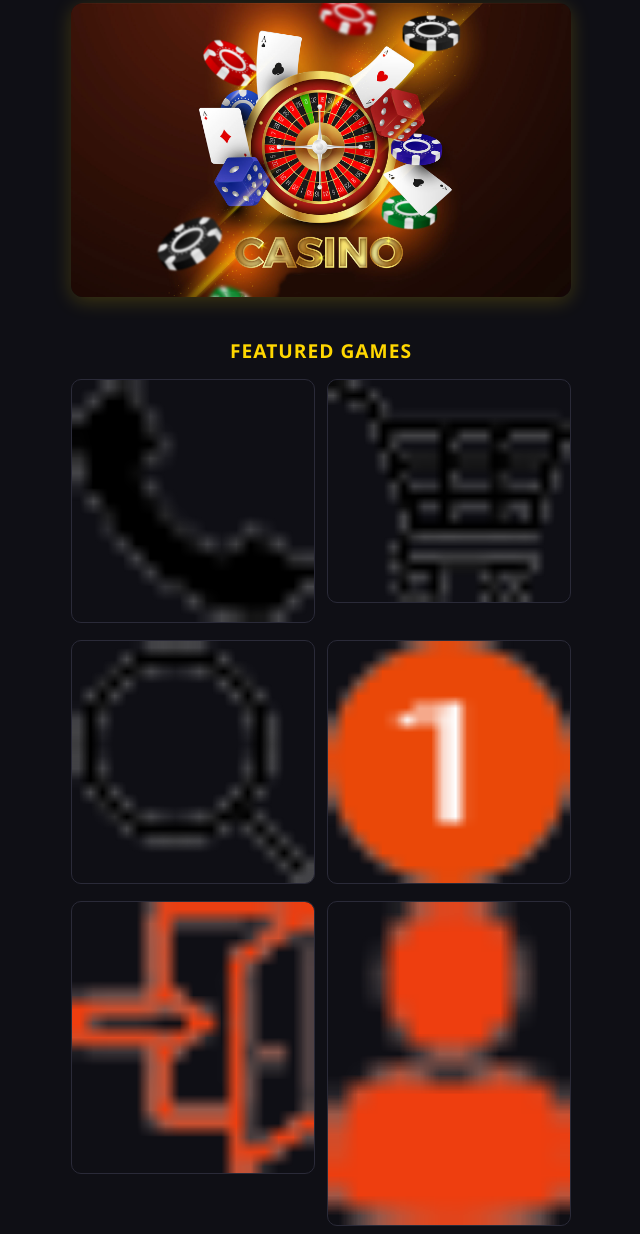
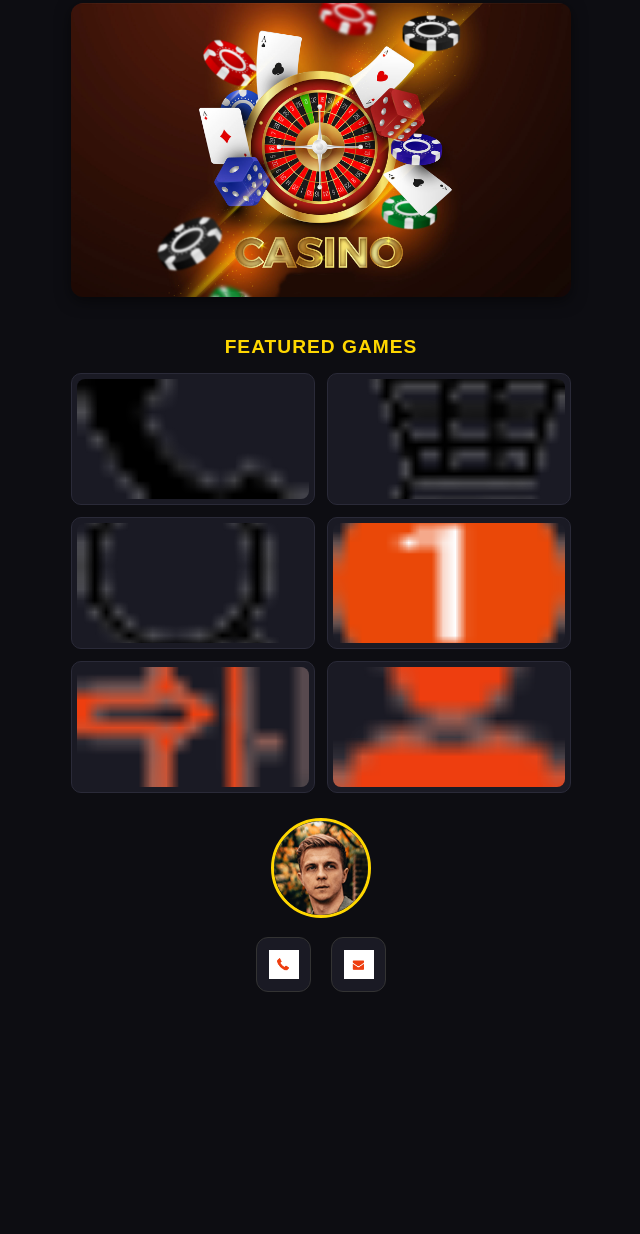
Before and after one commit to workw1257-web/my-casino-site, a plain HTML site: page index.html in a window 1280 px wide. Shown: the part 12-1246 px from the top of the page, without its empty margins (319-959 px from the left). After the commit the page ends 1019 px from the top, so only its background shows below. Drawn offline with Linux system fonts and the light colour scheme.

Commit message:
Update index.html

```diff
--- a/index.html
+++ b/index.html
@@ -11,9 +11,9 @@
       box-sizing: border-box;
     }
     body {
-      background: #0f0f15;
+      background: #0d0d12;
       color: #fff;
-      font-family: 'Segoe UI', Tahoma, Geneva, Verdana, sans-serif;
+      font-family: Arial, sans-serif;
       text-align: center;
       padding: 15px;
     }
@@ -24,8 +24,8 @@
     .hero-banner {
       width: 100%;
       border-radius: 12px;
-      box-shadow: 0 4px 20px rgba(255, 215, 0, 0.2);
       margin-bottom: 20px;
+      box-shadow: 0 4px 15px rgba(0,0,0,0.5);
     }
     .section-title {
       color: #ffd700;
@@ -40,36 +40,39 @@
       gap: 12px;
       margin-bottom: 25px;
     }
+    .card {
+      background: #1a1a24;
+      border-radius: 10px;
+      padding: 5px;
+      border: 1px solid #2a2a38;
+    }
     .card img {
       width: 100%;
-      border-radius: 10px;
-      border: 1px solid #2a2a38;
-      transition: transform 0.2s;
-    }
-    .card img:active {
-      transform: scale(0.98);
+      height: 120px;
+      object-fit: cover;
+      border-radius: 8px;
+      display: block;
     }
     .profile-sec {
-      margin: 20px 0;
+      margin: 25px 0 15px;
     }
     .profile-img {
-      width: 110px;
-      height: 110px;
+      width: 100px;
+      height: 100px;
       border-radius: 50%;
       border: 3px solid #ffd700;
       object-fit: cover;
-      margin: 0 auto;
     }
     .contact-bar {
       display: flex;
       justify-content: center;
-      gap: 15px;
+      gap: 20px;
       margin-top: 15px;
     }
     .icon-btn {
-      width: 50px;
-      height: 50px;
-      background: #1c1c28;
+      width: 55px;
+      height: 55px;
+      background: #1a1a24;
       border-radius: 12px;
       display: flex;
       align-items: center;
@@ -77,8 +80,9 @@
       border: 1px solid #333;
     }
     .icon-btn img {
-      width: 26px;
-      height: 26px;
+      width: 30px;
+      height: 30px;
+      object-fit: contain;
     }
   </style>
 </head>
@@ -88,7 +92,7 @@
     <!-- Main Banner -->
     <img src="bg_main.jpg" alt="Casino Banner" class="hero-banner">
 
-    <h2 class="section-title">Featured Games</h2>
+    <h2 class="section-title">FEATURED GAMES</h2>
 
     <!-- Games Grid -->
     <div class="grid">
@@ -102,10 +106,10 @@
 
     <!-- Agent Profile -->
     <div class="profile-sec">
-      <img src="customer.png" alt="Agent Profile" class="profile-img">
+      <img src="customer.png" alt="Customer Support" class="profile-img">
     </div>
 
-    <!-- Contact Quick Links -->
+    <!-- Contact Links -->
     <div class="contact-bar">
       <a href="tel:" class="icon-btn"><img src="call.png" alt="Call"></a>
       <a href="mailto:" class="icon-btn"><img src="email.png" alt="Email"></a>
```
